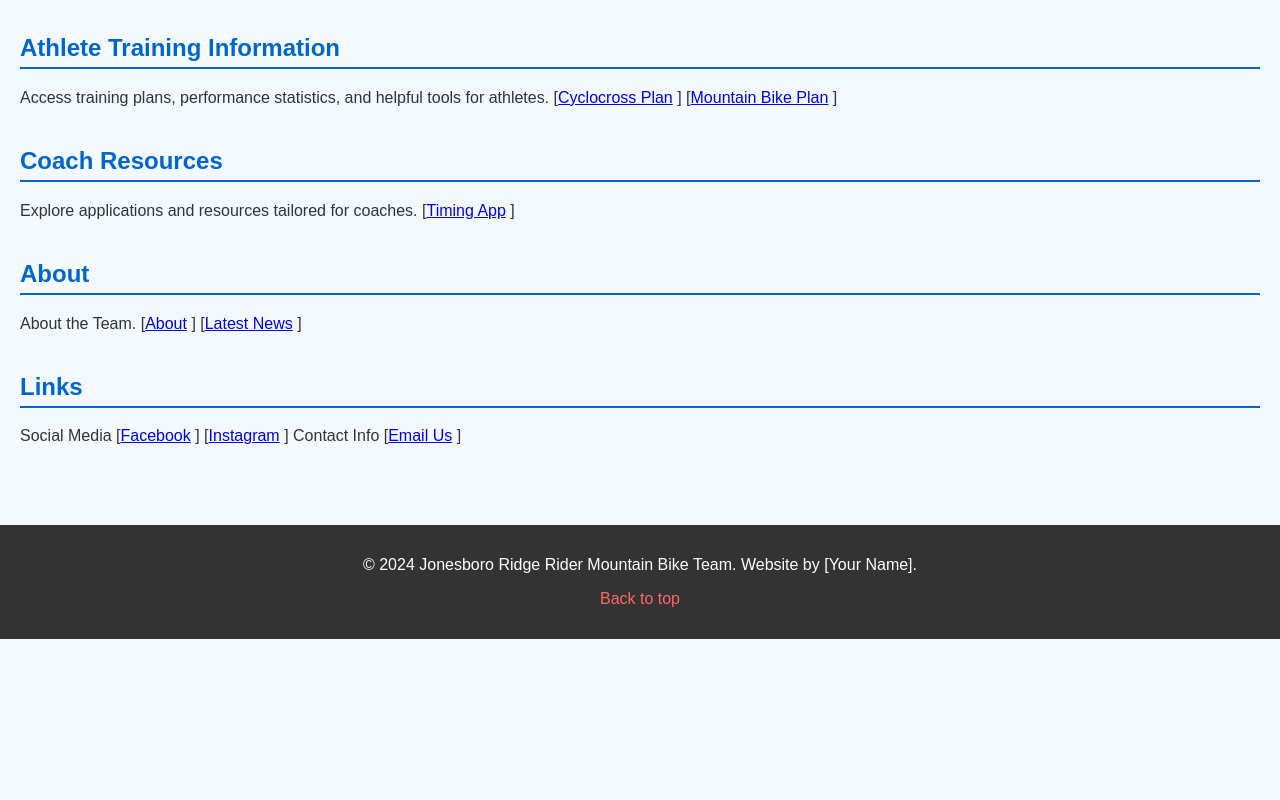
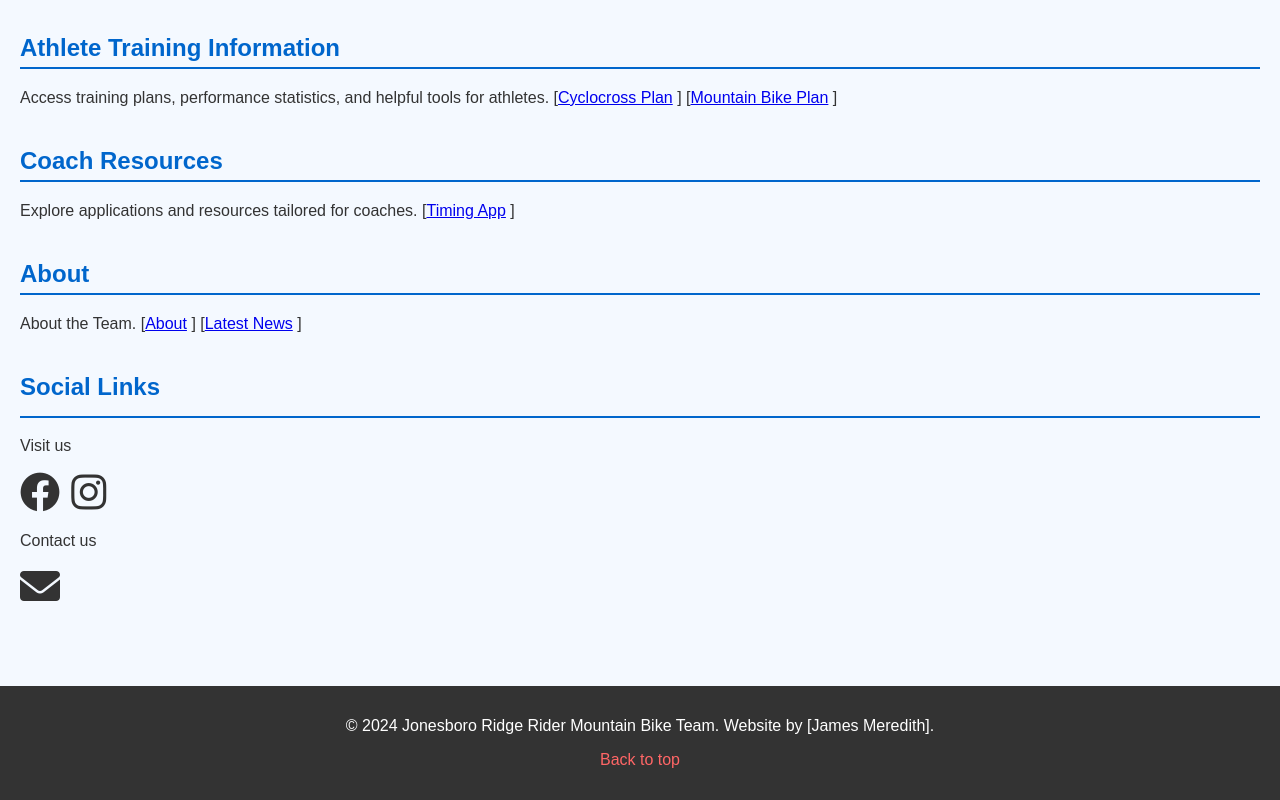
Before and after one commit to meredithjames24/Jonesboro_Ridge_Riders, a plain HTML site: page index.html in a window 1280 px wide. Shown: the part 825-1625 px from the top of the page. Before the commit the page ends 1464 px from the top, so only its background shows below. Drawn offline with Linux system fonts and the light colour scheme.

Commit message:
added social contacts

```diff
--- a/index.html
+++ b/index.html
@@ -4,6 +4,7 @@ _<!DOCTYPE html>
     <meta charset="UTF-8">
     <meta name="viewport" content="width=device-width, initial-scale=1.0">
     <title>Jonesboro Ridge Rider Mountain Bike Team</title>
+    <link href="https://cdnjs.cloudflare.com/ajax/libs/font-awesome/6.0.0-beta3/css/all.min.css" rel="stylesheet">
     <style>
         body {
             font-family: Arial, sans-serif;
@@ -12,6 +13,7 @@ _<!DOCTYPE html>
             background-color: #f4f9ff;
             color: #333;
         }
+
         header {
             background-image: url('header-image.jpg'); /* Replace with your image path */
             background-size: cover;
@@ -25,9 +27,11 @@ _<!DOCTYPE html>
             padding-top: 50px; /* Moves the text down */
             text-shadow: 1px 1px 3px rgba(0, 0, 0, 0.8);
         }
+
             header h1 {
                 font-size: 3em;
             }
+
         nav {
             background-color: #0066cc;
             color: white;
@@ -35,26 +39,32 @@ _<!DOCTYPE html>
             display: flex;
             justify-content: center;
         }
+
             nav a {
                 color: white;
                 margin: 0 15px;
                 text-decoration: none;
                 font-weight: bold;
             }
+
                 nav a:hover {
                     text-decoration: underline;
                 }
+
         .content {
             padding: 20px;
         }
+
         .section {
             margin-bottom: 40px;
         }
+
             .section h2 {
                 color: #0066cc;
                 border-bottom: 2px solid #0066cc;
                 padding-bottom: 5px;
             }
+
         footer {
             background-color: #333;
             color: white;
@@ -62,10 +72,67 @@ _<!DOCTYPE html>
             padding: 15px;
             margin-top: 20px;
         }
+
+
+
             footer a {
                 color: #ff6666;
                 text-decoration: none;
             }
+
+        .social-links {
+            margin-bottom: 40px;
+            gap: 40px;
+
+
+            /*
+
+            gap: 20px;
+            ;*/
+        }
+            .social-links h2 {
+                color: #0066cc;
+                border-bottom: 2px solid #0066cc;
+                padding-bottom: 15px;
+            }
+
+            .social-links a {
+                text-decoration: none;
+                color: inherit;
+                font-size: 2.5em;
+                gap: 40px;
+            }
+            .social-links a:hover {
+                color: #4CAF50;
+            }
+
+        /*.social-links img {
+                width: 80px;
+                height: 80px;
+                display: inline-block;
+            }*/
+
+            /*footer {
+                background-color: #333;
+                color: white;
+                text-align: center;
+                padding: 15px;
+                margin-top: 20px;
+            }
+
+                footer a {
+                    text-decoration: none;
+                    color: inherit;
+                    font-size: 1.5em;
+                    padding: 15px;
+                    margin-top: 20px;
+                    }*/
+
+
+
+
+
+
     </style>
 </head>
 <body>
@@ -99,25 +166,35 @@ _<!DOCTYPE html>
         </div>
         <div id="About" class="section">
             <h2>About</h2>
-            <p>
+
                 About the Team.
                 [<a href="about.html" target="_blank">About</a> ]
                 [<a href="LatestNews.html" target="_blank">Latest News</a> ]
-            </p>
+
         </div>
-        <div id="Socials and Contacts" class="section">
-            <h2>Links</h2>
-            <p>
-                Social Media
-                [<a href="about.html" target="_blank">Facebook</a> ]
-                [<a href="about.html" target="_blank">Instagram</a> ]
-                Contact Info
-                [<a href="jonesboronica@gmail.com" target="_blank">Email Us</a> ]
-            </p>
+        <div>
+            <!-- id="Socials and Contacts" class="section">-->
+
+            <div class="social-links">
+                <h2>Social Links</h2>
+                <p>Visit us</p>
+
+                <a href="https://www.facebook.com/jonesbororidgeriders" target="_blank" aria-label="Facebook">
+                    <i class="fab fa-facebook"></i>
+                </a>
+                <a href="https://www.instagram.com/jonesbororidgeriders" target="_blank" aria-label="Instagram">
+                    <i class="fab fa-instagram"></i>
+                </a>
+                <p>Contact us</p>
+                <a href="mailto:jonesboronica@gmail.com" aria-label="Email">
+                    <i class="fas fa-envelope"></i>
+                </a>
+
+            </div>
         </div>
             </div>
         <footer>
-        <p>&copy; 2024 Jonesboro Ridge Rider Mountain Bike Team. Website by [Your Name].</p>
+            <p>&copy; 2024 Jonesboro Ridge Rider Mountain Bike Team. Website by [James Meredith].</p>
             <p><a href="#top">Back to top</a></p>
         </footer>
     </body>
```
Lines whose indentation alone changed are shown as unchanged.
